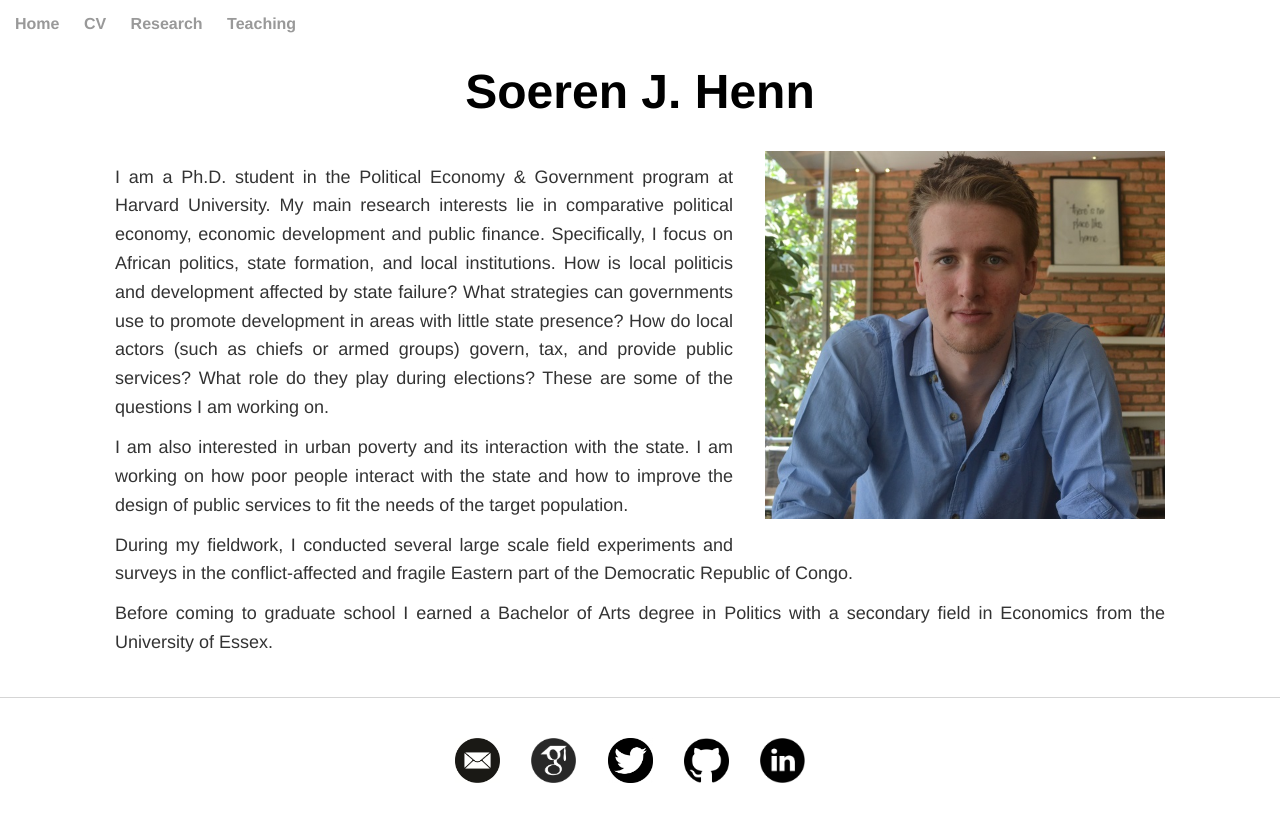
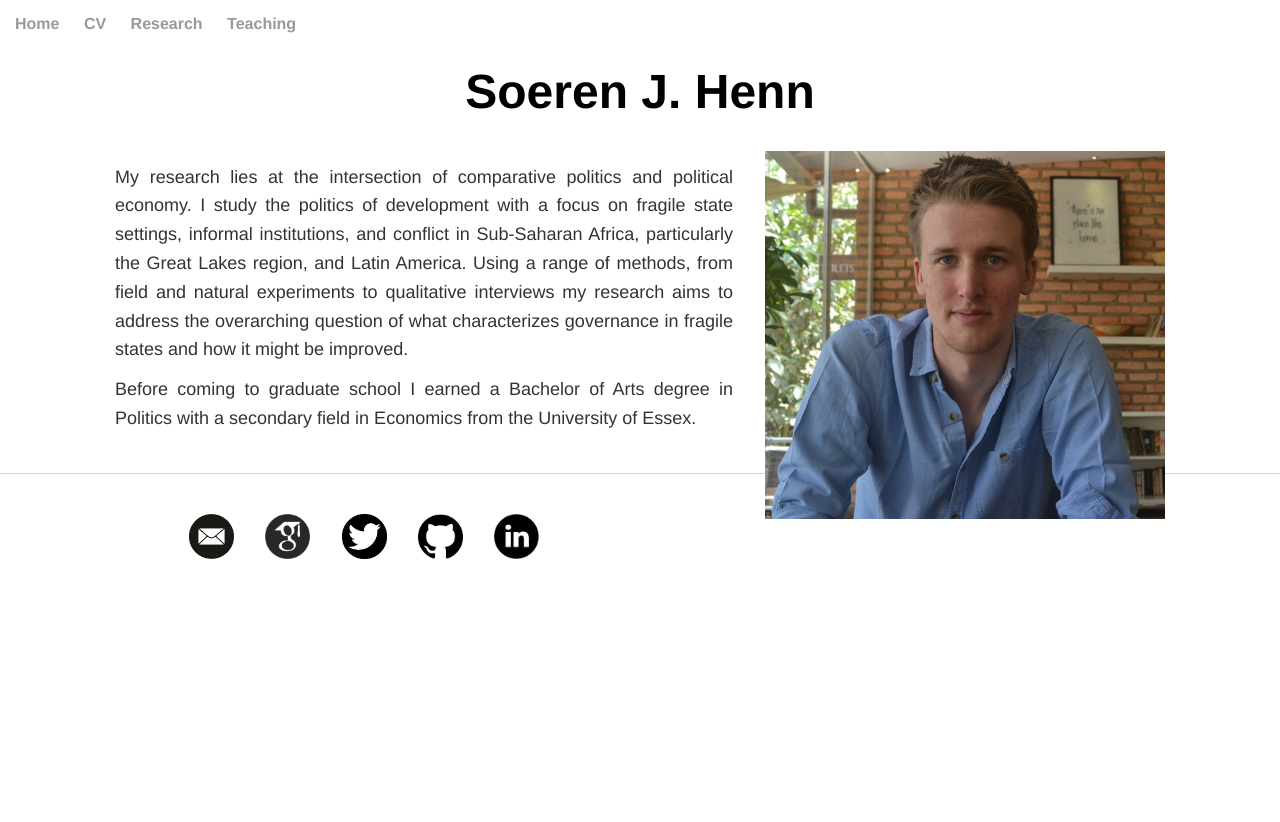
Before and after one commit to soeren-henn/soeren-henn.github.io, a Jekyll site: the page built from index.html, in a window 1280 px wide. Shown: the top 822 px of the page. Built offline with Jekyll 4.4.1, drawn with Linux system fonts in a browser that asks for light colours.

Commit message:
Update index.html

```diff
--- a/index.html
+++ b/index.html
@@ -13,9 +13,7 @@
 	</div>
 
 	<div class="biotext">
-		<p>I am a Ph.D. student in the Political Economy &#38 Government program at Harvard University. My main research interests lie in comparative political economy, economic development and public finance. Specifically, I focus on African politics, state formation, and local institutions. How is local politicis and development affected by state failure? What strategies can governments use to promote development in areas with little state presence? How do local actors (such as chiefs or armed groups) govern, tax, and provide public services? What role do they play during elections? These are some of the questions I am working on.</p>
-		<p>I am also interested in urban poverty and its interaction with the state. I am working on how poor people interact with the state and how to improve the design  of public services to fit the needs of the target population.</p>
-		<p>During my fieldwork, I conducted several large scale field experiments and surveys in the conflict-affected and fragile Eastern part of the Democratic Republic of Congo.</p>
+		<p>My research lies at the intersection of comparative politics and political economy. I study the politics of development with a focus on fragile state settings, informal institutions, and conflict in Sub-Saharan Africa, particularly the Great Lakes region, and Latin America. Using a range of methods, from field and natural experiments to qualitative interviews my research aims to address the overarching question of what characterizes governance in fragile states and how it might be improved.</p>
 		<p>Before coming to graduate school I earned a Bachelor of Arts degree in Politics with a secondary field in Economics from the University of Essex.</p>
 	</div>
 
```
